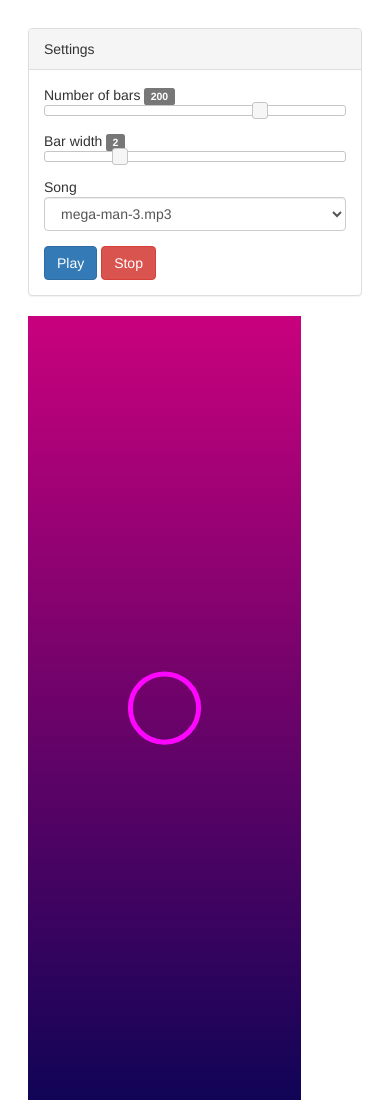
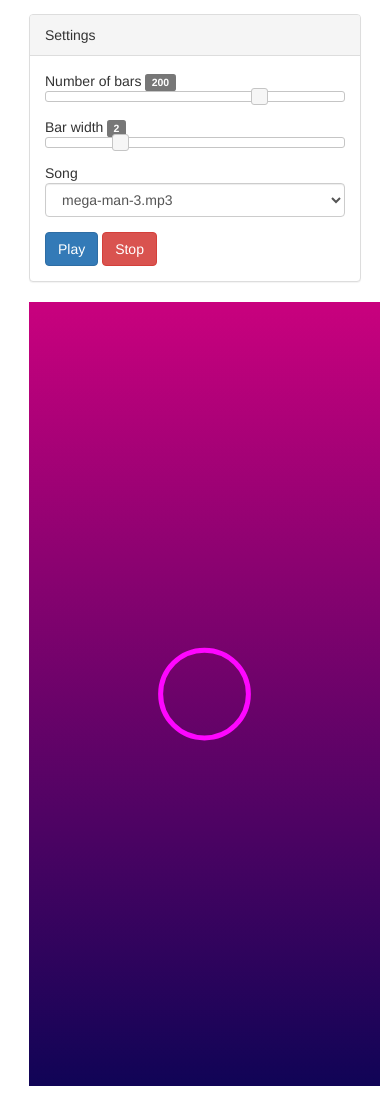
Before and after one commit to stoicrogue/audio-viz, a plain HTML site: page index.html in a window 390 px wide. Before the commit the page ends 844 px from the top, so only its background shows below. Drawn offline with nearby package versions, Linux system fonts and the light colour scheme.

Commit message:
adjusting styles for narrow screens; adding duckpunch for ui touch events

```diff
--- a/circular-visualizer.js
+++ b/circular-visualizer.js
@@ -52,7 +52,6 @@ function start(){
 
 function stop() {
     if (!!audio) {
-        console.log(frequency_array);
         audio.pause();
         audio.currentTime = 0;
         ctx.clearRect(0, 0, canvas.width, canvas.height);
@@ -121,7 +120,7 @@ function updateSliderLabels() {
 function initCanvas() {
     // set to the size of device
     canvas = $("#renderer")[0];
-    canvas.width = window.innerWidth * .70;
+    canvas.width =  window.innerWidth * (window.innerWidth < 992 ? .9 : .70);
     canvas.height = window.innerHeight - 60;
     ctx = canvas.getContext("2d");
 
--- a/index.html
+++ b/index.html
@@ -5,6 +5,7 @@
     <title>MTM Visualizer</title>
     <script src="https://code.jquery.com/jquery-1.12.4.js"></script>
     <script src="https://code.jquery.com/ui/1.12.1/jquery-ui.js"></script>
+    <script src="jquery.ui.touch-punch.min.js"></script>
 
     <script src="https://maxcdn.bootstrapcdn.com/bootstrap/3.3.7/js/bootstrap.min.js" integrity="sha384-Tc5IQib027qvyjSMfHjOMaLkfuWVxZxUPnCJA7l2mCWNIpG9mGCD8wGNIcPD7Txa" crossorigin="anonymous"></script>
 
@@ -13,23 +14,12 @@
     <link rel="stylesheet" href="//code.jquery.com/ui/1.12.1/themes/base/jquery-ui.css">
     <link rel="stylesheet" href="https://maxcdn.bootstrapcdn.com/bootstrap/3.3.7/css/bootstrap.min.css" integrity="sha384-BVYiiSIFeK1dGmJRAkycuHAHRg32OmUcww7on3RYdg4Va+PmSTsz/K68vbdEjh4u" crossorigin="anonymous">
 
-
     <style>
         body{
             margin: 0;
-            padding: 0;
-        }
-        html,body{
-            overflow: hidden;
+            padding: 1em;
         }
         #main {
-            position: fixed;
-            top: 2em;
-            left: 2em;
-            bottom: 2em;
-            right: 2em;
-            margin: 0;
-            padding: 0;
             width: inherit;
         }
     </style>
@@ -37,7 +27,7 @@
 <body>
     <div class="container" id="main">
         <div class="row">
-            <div class="col-sm-3">
+            <div class="col-md-3 col-sm-12">
                 <div class="panel panel-default">
                     <div class="panel-heading">Settings</div>
                     <div class="panel-body">
@@ -65,7 +55,7 @@
                     </div>
                 </div>
             </div>
-            <div class="col-sm-9">
+            <div class="col-md-9 col-sm-12">
                 <canvas id="renderer"></canvas>
             </div>
         </div>
--- /dev/null
+++ b/jquery.ui.touch-punch.min.js
@@ -0,0 +1,11 @@
+/*!
+ * jQuery UI Touch Punch 0.2.3
+ *
+ * Copyright 2011–2014, Dave Furfero
+ * Dual licensed under the MIT or GPL Version 2 licenses.
+ *
+ * Depends:
+ *  jquery.ui.widget.js
+ *  jquery.ui.mouse.js
+ */
+!function(a){function f(a,b){if(!(a.originalEvent.touches.length>1)){a.preventDefault();var c=a.originalEvent.changedTouches[0],d=document.createEvent("MouseEvents");d.initMouseEvent(b,!0,!0,window,1,c.screenX,c.screenY,c.clientX,c.clientY,!1,!1,!1,!1,0,null),a.target.dispatchEvent(d)}}if(a.support.touch="ontouchend"in document,a.support.touch){var e,b=a.ui.mouse.prototype,c=b._mouseInit,d=b._mouseDestroy;b._touchStart=function(a){var b=this;!e&&b._mouseCapture(a.originalEvent.changedTouches[0])&&(e=!0,b._touchMoved=!1,f(a,"mouseover"),f(a,"mousemove"),f(a,"mousedown"))},b._touchMove=function(a){e&&(this._touchMoved=!0,f(a,"mousemove"))},b._touchEnd=function(a){e&&(f(a,"mouseup"),f(a,"mouseout"),this._touchMoved||f(a,"click"),e=!1)},b._mouseInit=function(){var b=this;b.element.bind({touchstart:a.proxy(b,"_touchStart"),touchmove:a.proxy(b,"_touchMove"),touchend:a.proxy(b,"_touchEnd")}),c.call(b)},b._mouseDestroy=function(){var b=this;b.element.unbind({touchstart:a.proxy(b,"_touchStart"),touchmove:a.proxy(b,"_touchMove"),touchend:a.proxy(b,"_touchEnd")}),d.call(b)}}}(jQuery);
```
